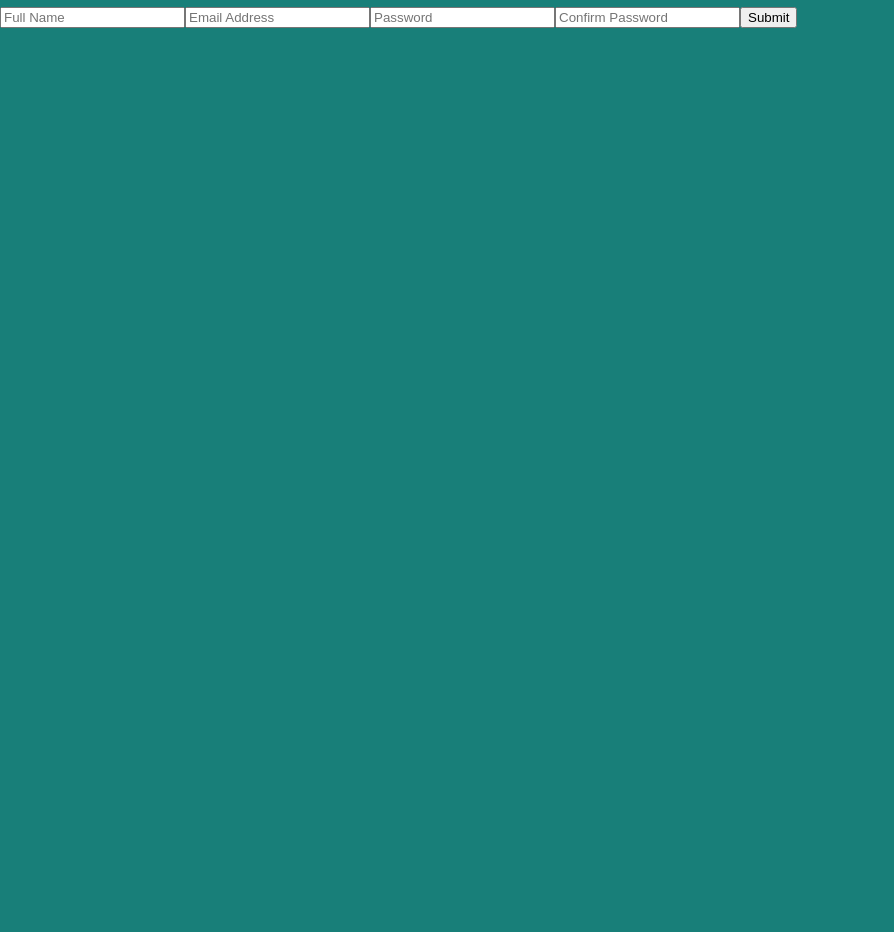
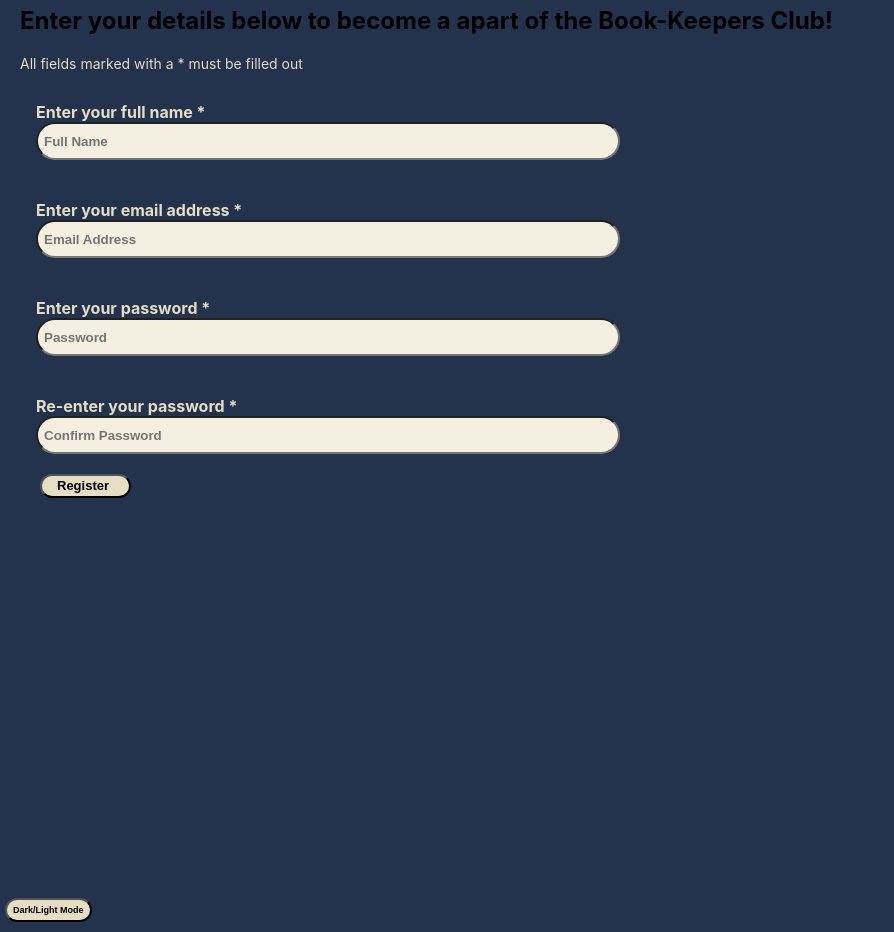
Before and after one commit to ChinikaC/Front-End_Project_Bookkeeper_App, a React (Create React App) app: page /SignUp in a window 1280 px wide. Shown: the part 140-1072 px from the top of the page, without its empty margins (0-894 px from the left). Before the commit the page ends 800 px from the top, so only its background shows below. Built offline with nearby package versions, Linux system fonts and the light colour scheme; no server answers.

Commit message:
Colour theme changed, re-designed our books page and sign up page and implemented dark mode

```diff
--- a/src/App.css
+++ b/src/App.css
@@ -1,9 +1,12 @@
 body {
-  background-color: rgba(1, 114, 108, 0.907);
+  /* background-color: #15253F; */
+  /* background-color: #2B3D5B; */
+  /* background-color: #263652; */
+  background-color: #23324d;
 }
 
 nav {
-  background-color: rgba(239, 229, 218, 0.94);
+  background-color: #e6ddc5;
   display: flex;
   justify-content: space-around;
   margin-right: 2rem;
@@ -85,7 +88,7 @@ header {
   list-style-type: none;
   display: grid;
   grid-template-columns: 1fr;
-  width:95%;
+  width: 95%;
   margin:0 2.5% 0 2.5%;
   justify-content: center;
   padding :0;
@@ -96,11 +99,143 @@ header {
   grid-template-columns: 4fr 1fr;
   grid-template-rows: 3rem 1fr;
   grid-auto-flow: column;
-  border: 2px solid black;
   border-radius: 5px;
   padding: 5px;
   margin-bottom: 10px;
   margin-top: 10px;
+  background-color:rgb(240, 227, 211);
+}
+
+/* Book buttom */
+.imageButton{
+  display: grid;
+  padding-left: 80px;
+}
+
+/* Image for the book button */
+.imageButton>img{
+  grid-column: 1;
+  grid-row: 1;
+  width: 150px;
+  padding-top: 34px;
+}
+
+/* Text for the book button */
+.imageButton>p{
+  grid-column: 1;
+  grid-row: 1;
+  margin-left: 34.8px;
+  margin-top: 18px;
+  font-size: 12px;
+  font-weight: bold;
+}
+
+.filter h1 {
+  text-decoration: underline;
+  margin-left: 10px;
+}
+
+/* 'Filter by genre text' */
+.filter> p {
+  font-weight: bold;
+  margin-left: 25px;
+  margin-bottom: 5px;
+  color: #e6ddc5;
+
+}
+
+/* The drop down for 'All Books' */
+.filterDropDown>select{
+  padding-right: 5px;
+  padding-left: 10px;
+  margin-left: 20px;
+  margin-bottom: 10px;
+  border-radius: 20px;
+  height: 35px;
+  font-size: 12px;
+}
+
+/* Dark mode */
+.dark{
+  background-color: #272626;
+  color: #324a76;
+}
+
+/* Light/dark mode button */
+.theme>button{
+  background-color: white;
+  margin-top: 400px;
+  margin-bottom: 10px;
+  margin-left: 5px;
+  border-radius: 20px;
+  padding-top: 5px;
+  padding-bottom: 5px;
+  font-size: 9px;
+  font-weight: bold;
+  background-color: #e6ddc5;
+}
+
+/* Title in sign up form */
+.register h1{
+  color:black;
+  margin-left: 50px;
+  text-decoration: underline;
+
+}
+
+/* h2 in sign up form */
+.register h2{
+  color:black;
+  margin-left: 20px;
+}
+
+/* Paragraph in sign up form */
+.register p{
+  color: #e6ddc5;
+  margin-left: 20px;
+  font-weight: 400;
+  font-size: 14px;
+}
+
+/* Text above each input sections */
+.register {
+  color: #e6ddc5;
+}
+
+.register form label{
+  font-weight: bold;
+  border-radius: 20px;
+  padding: 0px 20px 10px 6px;
+  display: grid;
+  margin-left: 30px;
+  margin-top: 30px;
+  margin-right: 50%;
+}
+
+.register form input{
+  background-color:#f4efe1;
+  font-weight: bold;
+  border-radius: 20px;
+  padding: 10px 50px 9px 6px;
+  display: grid;
+}
+
+/* Button in sign up form */
+.register button{
+background-color: #e6ddc5;
+border-radius: 20px;
+padding: 2px 20px 18px 15px;
+height: 2px;
+margin-left: 40px;
+margin-top: 10px;
+font-size: 13px;
+font-weight: 600;
+}
+
+/* Button in sign up form hover */
+.register button:hover{
+  background-color:#3059a5e4;
+  color: #e6ddc5;
 }
 
 .no-style{
--- a/src/components/Book.js
+++ b/src/components/Book.js
@@ -1,12 +1,11 @@
 import ReactStars from "react-rating-stars-component";
 import React from "react";
-import { render } from "react-dom";
+import bookImg from "../assets/free-book-clipart.png";
 
 const Book = ({ book, postOwnedBook, updateBookStatus, currentUser, ownedBooks, deleteOwnedBook, updateBookRating}) => {
 
     const handleClick = (e) => {
-        //console.log(e);
-        //console.log("You have successfully added this book to your list!");
+        console.log("You have successfully added this book to your list!");
         postOwnedBook(book.id)
     }
 
@@ -68,7 +67,10 @@ const Book = ({ book, postOwnedBook, updateBookStatus, currentUser, ownedBooks,
             <li className="bookOnList">
                 <h3 className="bookTitle">{book.title}</h3>
                 <p className="bookDescription"><b>Description: </b>{book.description}</p>
-                <button onClick={handleClick} id={book.id} className="bookButton">Add to my list</button>
+                <div className="imageButton" onClick={handleClick}>
+                <img src={bookImg} alt="Image of book" id={book.id} className="bookButton"/>
+                <p>Add to My List</p>
+                </div>
             </li>
         )
     }
--- a/src/containers/TopContainer.js
+++ b/src/containers/TopContainer.js
@@ -96,6 +96,18 @@ const TopContainer = () => {
             });
     };
 
+    const [theme, setTheme] = useState('light');
+    const toggleButton = () => {
+        if (theme === 'light') {
+            setTheme('dark');
+        } else {
+            setTheme('light');
+        }
+    };
+
+    useEffect(() => {
+        document.body.className = theme;
+    }, [theme]);
 
     if (error !== "") return <p>Error! {error}</p>;
 
@@ -109,8 +121,8 @@ const TopContainer = () => {
                     <Route path='/Home' element=
                         {
                             <Home
-                            setCurrentFilter={setCurrentFilter}
-                            books = {books}/>
+                                setCurrentFilter={setCurrentFilter}
+                                books={books} />
                         } />
                     <Route path='/OurBooks' element=
                         {
@@ -147,8 +159,10 @@ const TopContainer = () => {
                                 setUsers={setUsers}
                                 createNewUser={createNewUser} />
                         } />
-
                 </Routes>
+                <div className="theme">
+                    <button onClick={toggleButton}>Dark/Light Mode</button>
+                </div>
             </Router>
         </>
     )
--- a/src/header-and-footer/navbar.js
+++ b/src/header-and-footer/navbar.js
@@ -46,6 +46,7 @@ const Header = ({ currentUser, setCurrentUser }) => {
                         Home
                     </NavLink></li>
                     <li><NavLink to="/OurBooks">
+                        {/* CHANGE THIS SO WE CAN CHANGE THE FONT */}
                         Our Books
                     </NavLink></li>
                     <li><NavLink to="/MyBooks">
--- a/src/pages/OurBooks.js
+++ b/src/pages/OurBooks.js
@@ -39,23 +39,22 @@ const OurBooks = ({ books, postOwnedBook, currentFilter, setCurrentFilter}) => {
     }
 
     return (
-        <>
-            <h2>
+        <div className="filter">
+            <h1>
                 Our Books
-            </h2>
-            <div>
-                Filter by genre:
-
+            </h1>
+                <p>Filter By Genre:</p>
+                <div className="filterDropDown">
                 <select
                     onChange={handleClick}
                     name="BookStatus"
                     value={currentFilter}>
-                    <option value="all">All books</option>
+                    <option value="all">All Books</option>
                     {listOfGenres}
                 </select>
             </div>
             <BookList books={filteredBooks} postOwnedBook={postOwnedBook} ></BookList>
-        </>
+        </div>
     )
 }
 
--- a/src/pages/SignUp.js
+++ b/src/pages/SignUp.js
@@ -13,19 +13,19 @@ const SignUp = ({users, setUsers, createNewUser}) => {
 
         // Check if name or email already exists
         if (users.find((user) => user.fullName === fullName)) {
-            errorMessage = "An account with this name already exists"
+            errorMessage = "*An account with this name already exists*"
         }
         if (users.find((user) => user.email === email)) {
-            errorMessage = "An account with this email address already exists"
+            errorMessage = "*An account with this email address already exists*"
         }
 
         // Check that passwords is equal to confirm password
         if (password !== confirmPassword) {
-            errorMessage = "The passwords you have entered do not match" }
+            errorMessage = "*The passwords you have entered do not match*" }
 
             // Check that none of the fields are blank
             if (users.fullName === "" || users.email === "" || password === "") {
-                errorMessage = "Please fill in all of the fields"
+                errorMessage = "* Please fill in all of the fields *"
             }
 
             setError(errorMessage)
@@ -52,9 +52,12 @@ const SignUp = ({users, setUsers, createNewUser}) => {
     };
 
     return (
-        <div>
+        <div className="register">
             <h1>Register</h1>
+            <h2>Enter your details below to become a apart of the Book-Keepers Club!</h2>
+            <p>All fields marked with a * must be filled out</p>
             <form onSubmit={handleSubmit}>
+                <label>Enter your full name *
                 <input
                     type="text"
                     name="fullName"
@@ -62,6 +65,8 @@ const SignUp = ({users, setUsers, createNewUser}) => {
                     value={fullName}
                     onChange={(e) => {setFullName(e.target.value) }}
                 />
+                </label>
+                <label>Enter your email address *
                 <input
                     type="email"
                     name="email"
@@ -69,6 +74,8 @@ const SignUp = ({users, setUsers, createNewUser}) => {
                     value={email}
                     onChange={(e) => {setEmail(e.target.value) }}
                 />
+                </label>
+                <label>Enter your password *
                 <input
                     type="password"
                     name="password"
@@ -76,6 +83,8 @@ const SignUp = ({users, setUsers, createNewUser}) => {
                     value={password}
                     onChange={(e) => {setPassword(e.target.value) }}
                 />
+                </label>
+                <label>Re-enter your password *
                 <input
                     type="password"
                     name="confirmPassword"
@@ -83,8 +92,9 @@ const SignUp = ({users, setUsers, createNewUser}) => {
                     value={confirmPassword}
                     onChange={(e) => {setConfirmPassword(e.target.value) }}
                 />
+                </label>
                 <button
-                type="submit">Submit</button>
+                type="submit">Register</button>
             </form>
 
             {error !=="" ? <p>{error}</p> : <></>}
```
Also changed, not shown: src/header-and-footer/footer.js (+10 -1 lines), src/assets/Book9.svg (added), src/assets/free-book-clipart.png (added), src/index.css (line endings or trailing spaces).
